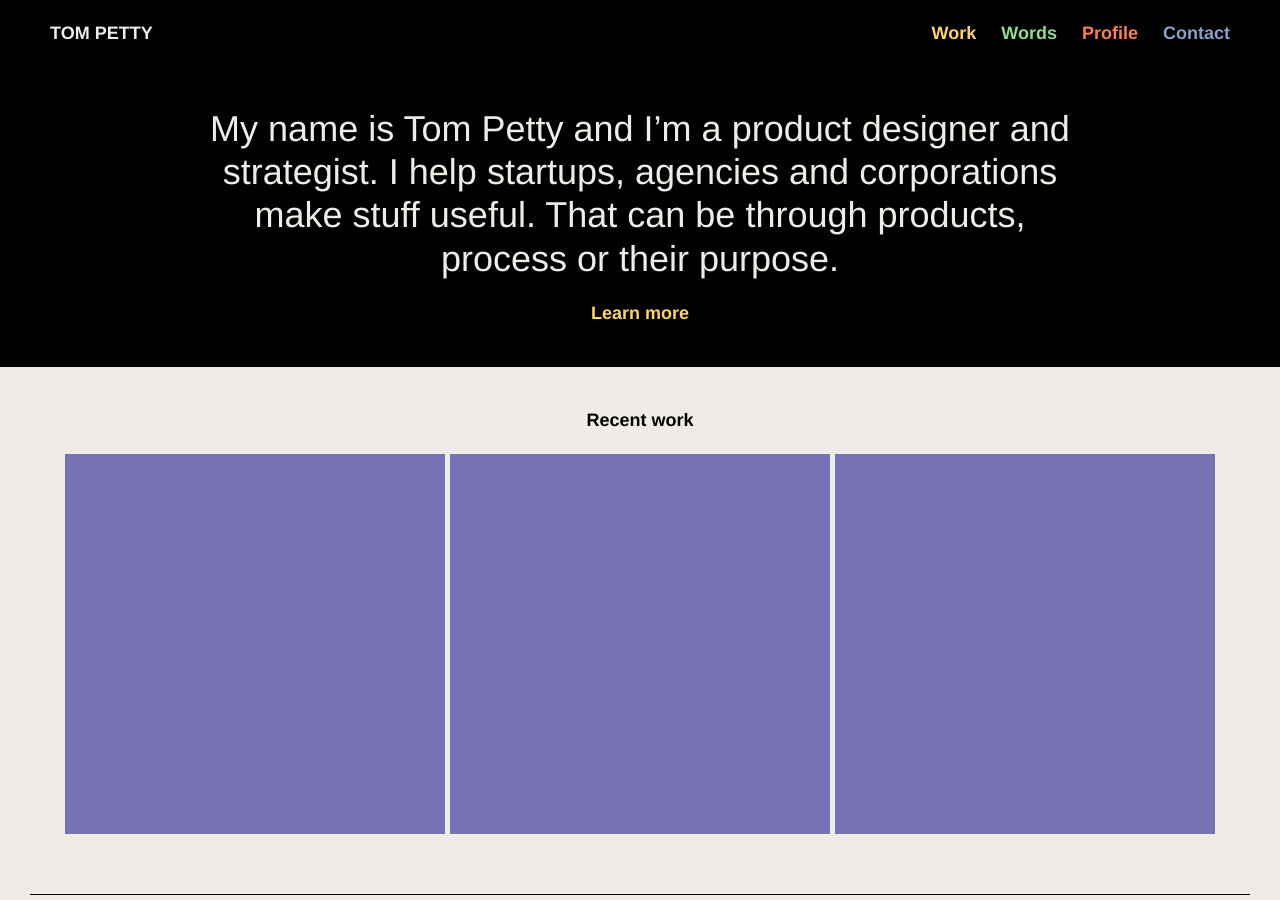
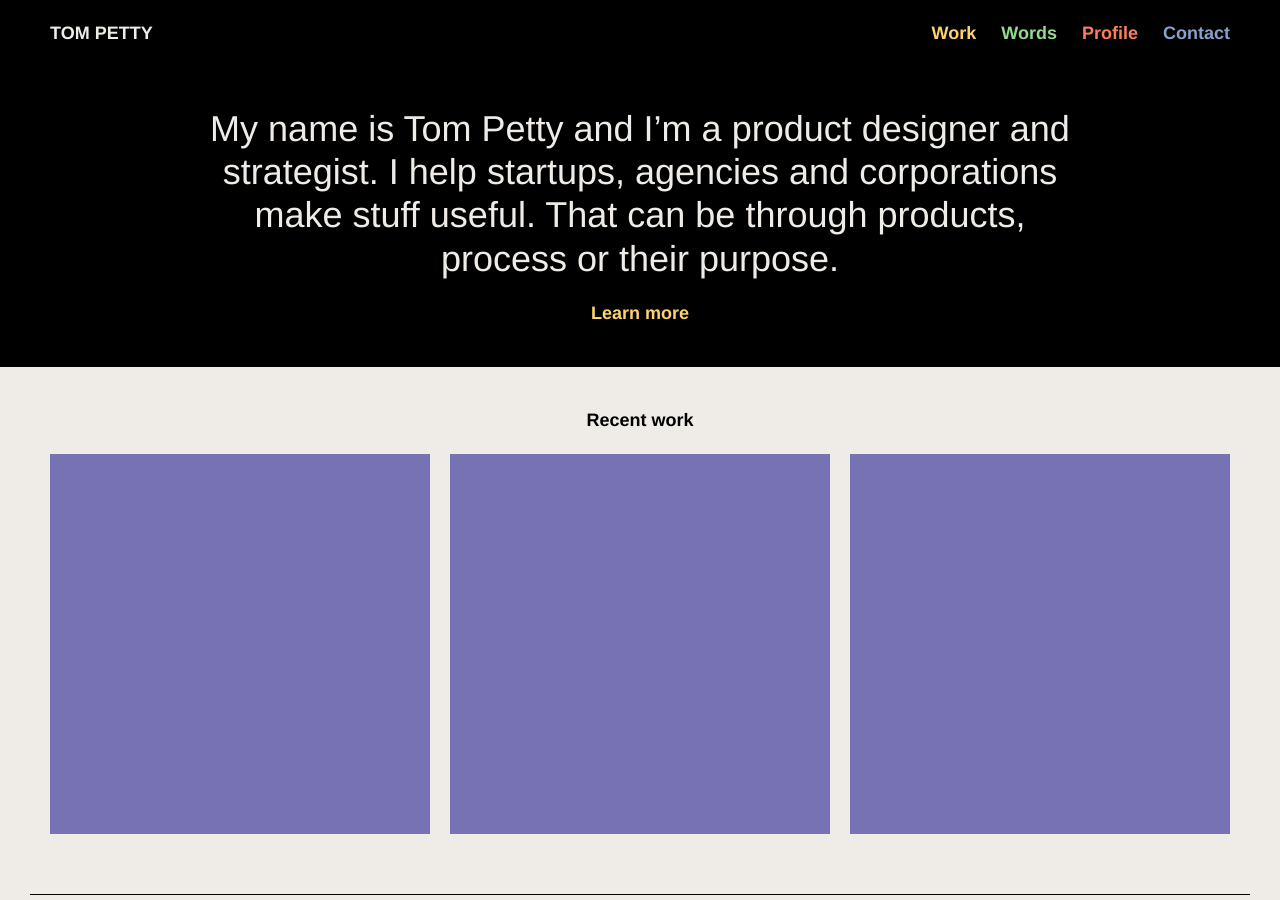
Before and after one commit to anothertompetty/portfolio, a Jekyll site: the page built from index.html, in a window 1280 px wide and 900 px high. Built offline with Jekyll 4.4.1, drawn with Linux system fonts in a browser that asks for light colours; nearby versions of some CDN libraries; Markdown is read by kramdown in place of the engine named in the settings.

Commit message:
adjusting for img link error caused by last-child margin

```diff
--- a/index.html
+++ b/index.html
@@ -25,7 +25,11 @@ layout: default
 
 				<div class="col-2">
 
-					When I work I switch between specialist and generalist roles, often multiple times a day. This means going from exploring the 'big picture' to finessing the fine details that make something amazing. In creating a product. Brand, purpose, research, HCD, needs, read the manual, testing, design, prototype, build
+					When I work I switch between specialist and generalist roles,
+					often multiple times a day. This means going from exploring the
+					'big picture' to finessing the fine details that make something
+					amazing. In creating a product. Brand, purpose, research, HCD,
+					needs, read the manual, testing, design, prototype, build
 
 				</div>
 
@@ -45,11 +49,11 @@ layout: default
 
 		<h3>Recent work</h3>
 
-		<img src="img/one-third.jpg">
+		<a href="#"><img src="img/one-third.jpg"></a>
 
-		<img src="img/one-third.jpg">
+		<a href="#"><img src="img/one-third.jpg"></a>
 
-		<img src="img/one-third.jpg">
+		<a href="#"><img src="img/one-third.jpg"></a>
 
 	</section>
 
```
